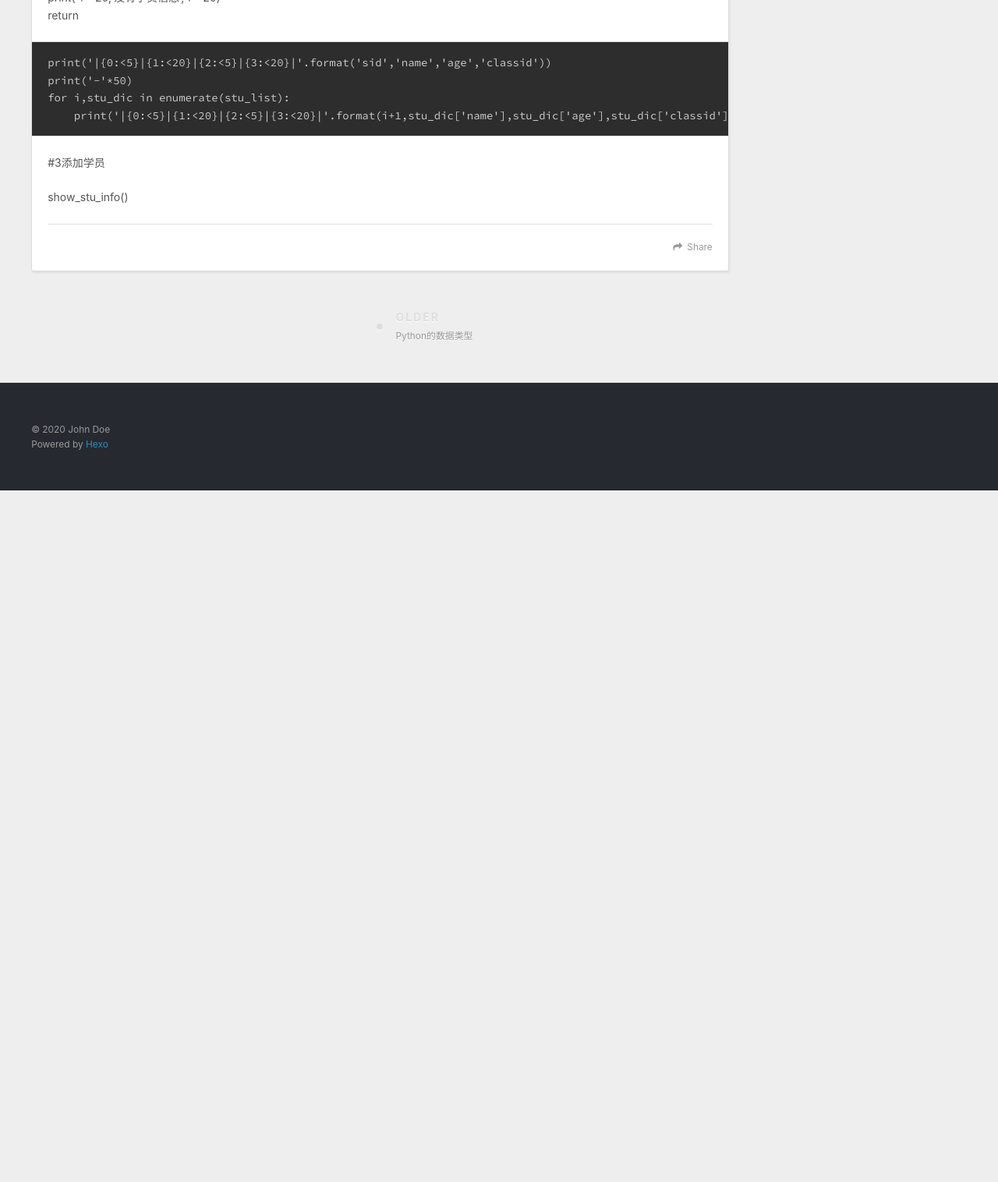
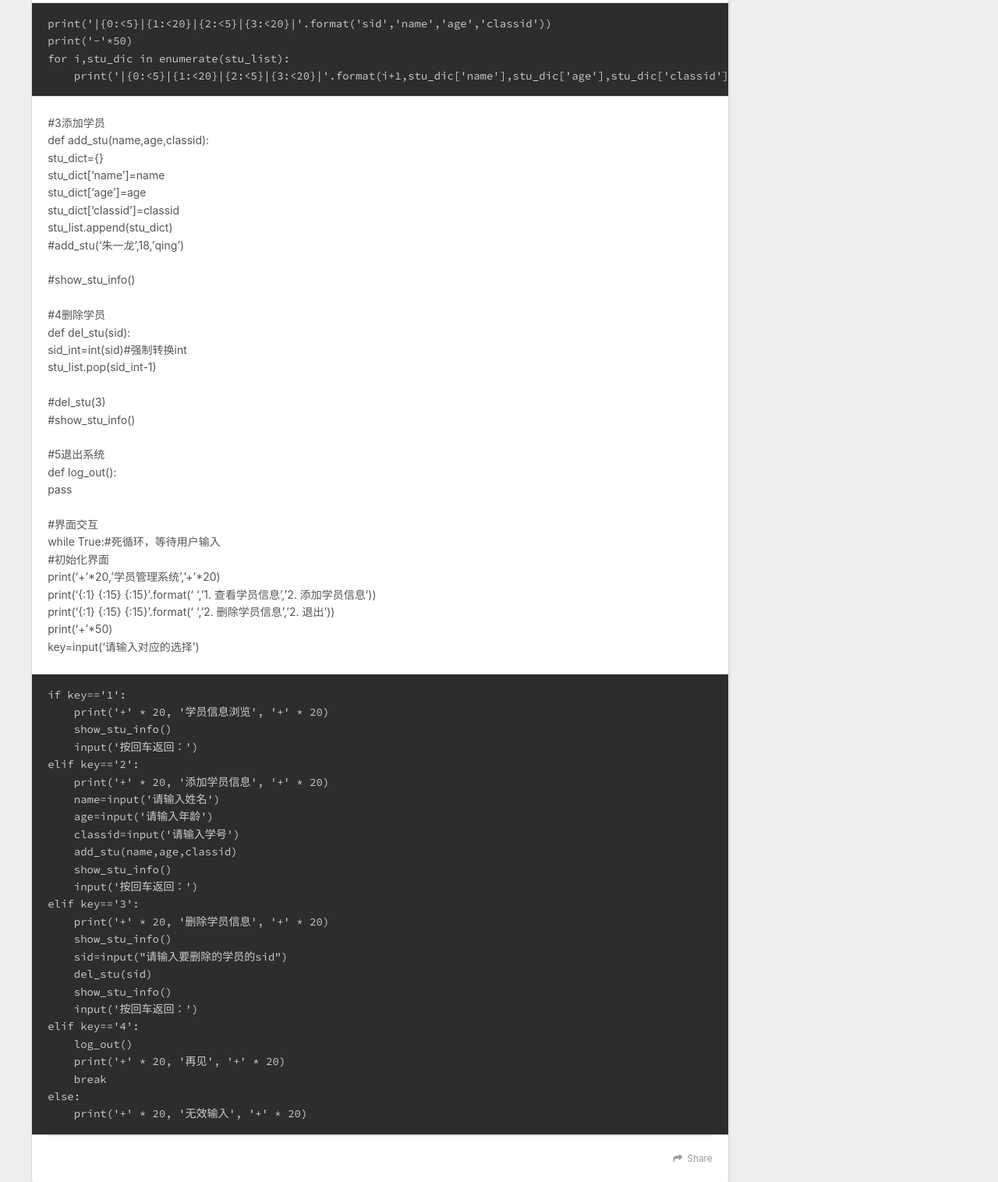
Before and after one commit to aktiantian/aktiantian.github.io, a plain HTML site: page 2020/11/20/Python应用/index.html in a window 1280 px wide. Shown: the part 1027-2543 px from the top of the page at 78% size. Before the commit the page ends 1656 px from the top, so only its background shows below. Drawn offline with nearby package versions, Linux system fonts and the light colour scheme.

Commit message:
Site updated: 2020-12-02 22:05:42

```diff
--- a/2020/11/20/Python应用/index.html
+++ b/2020/11/20/Python应用/index.html
@@ -5,17 +5,17 @@
 
 
 
-  <title>学生系统 | Hexo</title>
+  <title>Hexo</title>
   <meta name="viewport" content="width=device-width, initial-scale=1, maximum-scale=1">
   <meta name="description" content="#学员系统‘’’初始化界面&#x3D;&#x3D;&#x3D;&#x3D;&#x3D;&#x3D;&#x3D;&#x3D;&#x3D;&#x3D;&#x3D;&#x3D;&#x3D;&#x3D;&#x3D;&#x3D;&#x3D;&#x3D;&#x3D;&#x3D;&#x3D;&#x3D;&#x3D;&#x3D;&#x3D;&#x3D;&#x3D;&#x3D;&#x3D;学员管理系统&#x3D;&#x3D;&#x3D;&#x3D;&#x3D;&#x3D;&#x3D;&#x3D;&#x3D;&#x3D;&#x3D;&#x3D;&#x3D;&#x3D;&#x3D;&#x3D;&#x3D;&#x3D;&#x3D;&#x3D;&#x3D;&#x3D;&#x3D;&#x3D;&#x3D;&#x3D;&#x3D;&#x3D;&#x3D;1 查看学员信息 2 添加学员信息3 删除学员信息 4 退出系统&#x3D;&#x3D;&#x3D;&#x3D;&#x3D;&#x3D;&#x3D;&#x3D;&#x3D;&#x3D;&#x3D;&#x3D;&#x3D;&#x3D;&#x3D;&#x3D;&#x3D;&#x3D;&#x3D;&#x3D;&#x3D;&#x3D;&#x3D;&#x3D;&#x3D;&#x3D;&#x3D;&#x3D;&#x3D;&#x3D;&#x3D;&#x3D;&#x3D;&#x3D;&#x3D;&#x3D;&#x3D;&#x3D;&#x3D;&#x3D;&#x3D;&#x3D;&#x3D;&#x3D;&#x3D;&#x3D;&#x3D;&#x3D;&#x3D;&#x3D;&#x3D;&#x3D;&#x3D;&#x3D;&#x3D;&#x3D;&#x3D;&#x3D;&#x3D;&#x3D;&#x3D;&#x3D;&#x3D;&#x3D;&#x3D;&#x3D;&#x3D;&#x3D;&#x3D;请输入对应选择 需求分析：六个功能1 存储学">
 <meta property="og:type" content="article">
-<meta property="og:title" content="学生系统">
+<meta property="og:title" content="Hexo">
 <meta property="og:url" content="http://example.com/2020/11/20/Python%E5%BA%94%E7%94%A8/index.html">
 <meta property="og:site_name" content="Hexo">
 <meta property="og:description" content="#学员系统‘’’初始化界面&#x3D;&#x3D;&#x3D;&#x3D;&#x3D;&#x3D;&#x3D;&#x3D;&#x3D;&#x3D;&#x3D;&#x3D;&#x3D;&#x3D;&#x3D;&#x3D;&#x3D;&#x3D;&#x3D;&#x3D;&#x3D;&#x3D;&#x3D;&#x3D;&#x3D;&#x3D;&#x3D;&#x3D;&#x3D;学员管理系统&#x3D;&#x3D;&#x3D;&#x3D;&#x3D;&#x3D;&#x3D;&#x3D;&#x3D;&#x3D;&#x3D;&#x3D;&#x3D;&#x3D;&#x3D;&#x3D;&#x3D;&#x3D;&#x3D;&#x3D;&#x3D;&#x3D;&#x3D;&#x3D;&#x3D;&#x3D;&#x3D;&#x3D;&#x3D;1 查看学员信息 2 添加学员信息3 删除学员信息 4 退出系统&#x3D;&#x3D;&#x3D;&#x3D;&#x3D;&#x3D;&#x3D;&#x3D;&#x3D;&#x3D;&#x3D;&#x3D;&#x3D;&#x3D;&#x3D;&#x3D;&#x3D;&#x3D;&#x3D;&#x3D;&#x3D;&#x3D;&#x3D;&#x3D;&#x3D;&#x3D;&#x3D;&#x3D;&#x3D;&#x3D;&#x3D;&#x3D;&#x3D;&#x3D;&#x3D;&#x3D;&#x3D;&#x3D;&#x3D;&#x3D;&#x3D;&#x3D;&#x3D;&#x3D;&#x3D;&#x3D;&#x3D;&#x3D;&#x3D;&#x3D;&#x3D;&#x3D;&#x3D;&#x3D;&#x3D;&#x3D;&#x3D;&#x3D;&#x3D;&#x3D;&#x3D;&#x3D;&#x3D;&#x3D;&#x3D;&#x3D;&#x3D;&#x3D;&#x3D;请输入对应选择 需求分析：六个功能1 存储学">
 <meta property="og:locale" content="en_US">
-<meta property="article:published_time" content="2020-11-19T16:55:24.000Z">
-<meta property="article:modified_time" content="2020-12-01T16:04:29.758Z">
+<meta property="article:published_time" content="2020-11-19T16:55:24.026Z">
+<meta property="article:modified_time" content="2020-12-02T14:02:06.065Z">
 <meta property="article:author" content="John Doe">
 <meta name="twitter:card" content="summary">
 
@@ -69,22 +69,12 @@
         <section id="main"><article id="post-Python应用" class="article article-type-post" itemscope itemprop="blogPost">
   <div class="article-meta">
     <a href="/2020/11/20/Python%E5%BA%94%E7%94%A8/" class="article-date">
-  <time datetime="2020-11-19T16:55:24.000Z" itemprop="datePublished">2020-11-20</time>
+  <time datetime="2020-11-19T16:55:24.026Z" itemprop="datePublished">2020-11-20</time>
 </a>
 
   </div>
   <div class="article-inner">
 
-
-      <header class="article-header">
-
-
-    <h1 class="article-title" itemprop="name">
-      学生系统
-    </h1>
-
-
-      </header>
 
     <div class="article-entry" itemprop="articleBody">
 
@@ -97,8 +87,37 @@
 print(&#39;-&#39;*50)
 for i,stu_dic in enumerate(stu_list):
     print(&#39;|&#123;0:&lt;5&#125;|&#123;1:&lt;20&#125;|&#123;2:&lt;5&#125;|&#123;3:&lt;20&#125;|&#39;.format(i+1,stu_dic[&#39;name&#39;],stu_dic[&#39;age&#39;],stu_dic[&#39;classid&#39;]))</code></pre>
-<p>#3添加学员</p>
-<p>show_stu_info()</p>
+<p>#3添加学员<br>def add_stu(name,age,classid):<br>    stu_dict={}<br>    stu_dict[‘name’]=name<br>    stu_dict[‘age’]=age<br>    stu_dict[‘classid’]=classid<br>    stu_list.append(stu_dict)<br>#add_stu(‘朱一龙’,18,’qing’)</p>
+<p>#show_stu_info()</p>
+<p>#4删除学员<br>def del_stu(sid):<br>    sid_int=int(sid)#强制转换int<br>    stu_list.pop(sid_int-1)</p>
+<p>#del_stu(3)<br>#show_stu_info()</p>
+<p>#5退出系统<br>def log_out():<br>    pass</p>
+<p>#界面交互<br>while True:#死循环，等待用户输入<br>    #初始化界面<br>    print(‘+’*20,’学员管理系统’,’+’*20)<br>    print(‘{:1} {:15} {:15}’.format(‘ ‘,’1. 查看学员信息’,’2. 添加学员信息’))<br>    print(‘{:1} {:15} {:15}’.format(‘ ‘,’2. 删除学员信息’,’2. 退出’))<br>    print(‘+’*50)<br>    key=input(‘请输入对应的选择’)</p>
+<pre><code>if key==&#39;1&#39;:
+    print(&#39;+&#39; * 20, &#39;学员信息浏览&#39;, &#39;+&#39; * 20)
+    show_stu_info()
+    input(&#39;按回车返回：&#39;)
+elif key==&#39;2&#39;:
+    print(&#39;+&#39; * 20, &#39;添加学员信息&#39;, &#39;+&#39; * 20)
+    name=input(&#39;请输入姓名&#39;)
+    age=input(&#39;请输入年龄&#39;)
+    classid=input(&#39;请输入学号&#39;)
+    add_stu(name,age,classid)
+    show_stu_info()
+    input(&#39;按回车返回：&#39;)
+elif key==&#39;3&#39;:
+    print(&#39;+&#39; * 20, &#39;删除学员信息&#39;, &#39;+&#39; * 20)
+    show_stu_info()
+    sid=input(&quot;请输入要删除的学员的sid&quot;)
+    del_stu(sid)
+    show_stu_info()
+    input(&#39;按回车返回：&#39;)
+elif key==&#39;4&#39;:
+    log_out()
+    print(&#39;+&#39; * 20, &#39;再见&#39;, &#39;+&#39; * 20)
+    break
+else:
+    print(&#39;+&#39; * 20, &#39;无效输入&#39;, &#39;+&#39; * 20)</code></pre>
 
 
     </div>
@@ -166,7 +185,7 @@ for i,stu_dic in enumerate(stu_list):
       <ul>
 
           <li>
-            <a href="/2020/11/20/Python%E5%BA%94%E7%94%A8/">学生系统</a>
+            <a href="/2020/11/20/Python%E5%BA%94%E7%94%A8/">(no title)</a>
           </li>
 
           <li>
```
Also changed, not shown: 2020/11/18/hello-world/index.html (+1 -1 lines), 2020/11/18/python的数据类型/index.html (+2 -2 lines), archives/2020/11/index.html (+2 -8 lines), archives/2020/index.html (+2 -8 lines), archives/index.html (+2 -8 lines), index.html (+33 -14 lines), tags/Python/index.html (+1 -1 lines).
